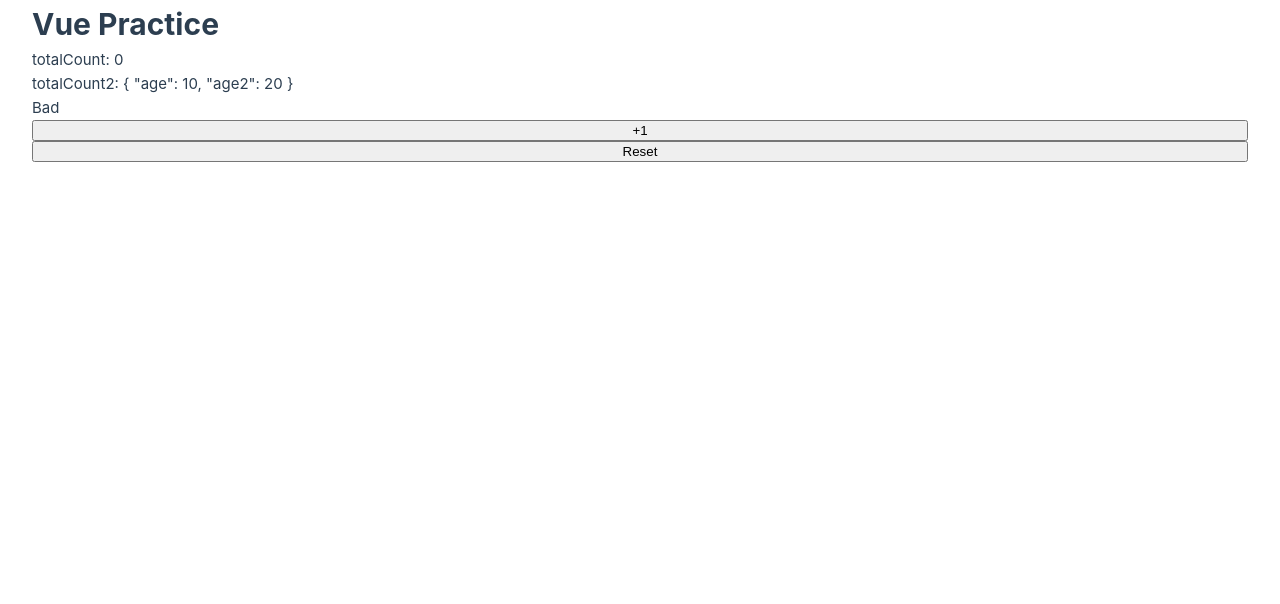
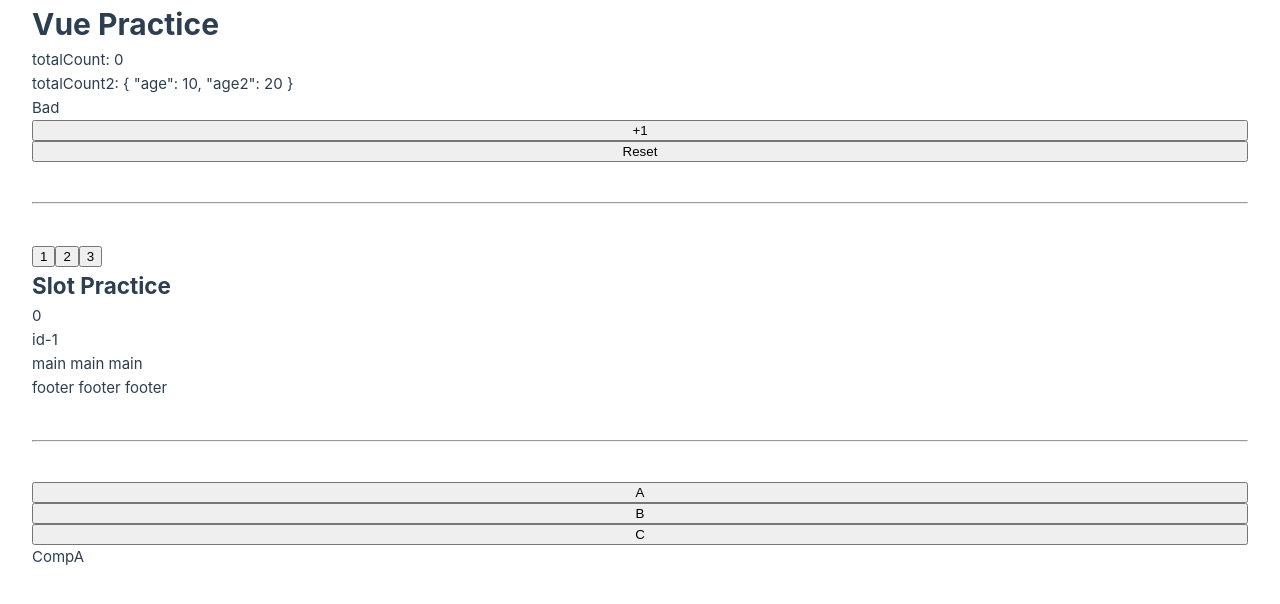
Before and after one commit to sogo-0910/vue-practice, a Vue app: page / in a window 1280 px wide. Shown: the top 604 px of the page. Built offline with nearby package versions, Linux system fonts and the light colour scheme; the HTML template or start-up script is replaced by a standard one.

Commit message:
feat:slot,tab,keepAlive

```diff
--- a/src/App.vue
+++ b/src/App.vue
@@ -1,12 +1,19 @@
 <script setup lang="ts">
-  import { ref } from 'vue'
-  import type { Ref } from 'vue'
+  import { ref, shallowRef } from 'vue'
+  import type { Ref, ShallowRef } from 'vue'
   import DefinePropsPractice from './components/DefinePropsPractice.vue'
   import EmitPractice from './components/emitPractice.vue'
   const totalCount: Ref<number> = ref(0)
   const handleResetTotalCount = (value: number) => {
     totalCount.value = value
   }
+
+  import SlotPractice from './components/SlotPractice.vue'
+  import CompA from './components/CompA.vue'
+  import CompB from './components/CompB.vue'
+  import CompC from './components/CompC.vue'
+  type ComponentType = typeof CompA | typeof CompB | typeof CompC
+  const currentComp: ShallowRef<ComponentType> = shallowRef(CompA)
 </script>
 
 <template>
@@ -14,14 +21,43 @@
   <DefinePropsPractice :total-count="totalCount" />
   <button type="button" @click="totalCount++">+1</button>
   <EmitPractice @reset-count="handleResetTotalCount" />
+  <hr />
+  <SlotPractice>
+    <template #header="{ pageCount, pageId }">
+      <div>{{ pageCount }}</div>
+      <div>{{ pageId }}</div>
+      <div v-if="pageCount === 1">
+        <p>1のコンテンツ</p>
+      </div>
+      <div v-else-if="pageCount === 2">
+        <p>2のコンテンツ</p>
+      </div>
+      <div v-else-if="pageCount === 3">
+        <p>3のコンテンツ</p>
+      </div>
+    </template>
+    <template #main>
+      <p>main main main</p>
+    </template>
+    <template #footer>
+      <p>footer footer footer</p>
+    </template>
+  </SlotPractice>
+  <hr />
+  <button type="button" @click="currentComp = CompA">A</button>
+  <button type="button" @click="currentComp = CompB">B</button>
+  <button type="button" @click="currentComp = CompC">C</button>
+  <KeepAlive :exclude="['CompA', 'CompC']">
+    <component :is="currentComp" />
+  </KeepAlive>
 </template>
 
 <style scoped>
   .div {
     width: 100%;
+  }
 
-    hr {
-      margin: 40px 0;
-    }
+  hr {
+    margin: 40px 0;
   }
 </style>
--- /dev/null
+++ b/src/components/CompA.vue
@@ -0,0 +1,3 @@
+<template>
+  <div>CompA</div>
+</template>
--- /dev/null
+++ b/src/components/CompB.vue
@@ -0,0 +1,23 @@
+<script setup lang="ts">
+  import { onActivated, onDeactivated, ref } from 'vue'
+  import type { Ref } from 'vue'
+
+  const count: Ref<number> = ref(0)
+
+  onActivated(() => {
+    console.log('onActivated')
+  })
+
+  onDeactivated(() => {
+    count.value = 10
+  })
+</script>
+
+<template>
+  <div>
+    <div>CompB</div>
+
+    <button type="button" @click="count++">count++</button>
+    <div>{{ count }}</div>
+  </div>
+</template>
--- /dev/null
+++ b/src/components/CompC.vue
@@ -0,0 +1,3 @@
+<template>
+  <div>CompC</div>
+</template>
--- /dev/null
+++ b/src/components/SlotPractice.vue
@@ -0,0 +1,23 @@
+<script setup lang="ts">
+  import { ref } from 'vue'
+  import type { Ref } from 'vue'
+  const pageCount: Ref<number> = ref(0)
+</script>
+
+<template>
+  <div>
+    <button type="button" @click="pageCount = 1">1</button>
+    <button type="button" @click="pageCount = 2">2</button>
+    <button type="button" @click="pageCount = 3">3</button>
+    <h2>Slot Practice</h2>
+    <header>
+      <slot name="header" :page-count="pageCount" page-id="id-1">header</slot>
+    </header>
+    <main>
+      <slot name="main">main</slot>
+    </main>
+    <footer>
+      <slot name="footer">footer</slot>
+    </footer>
+  </div>
+</template>
```
